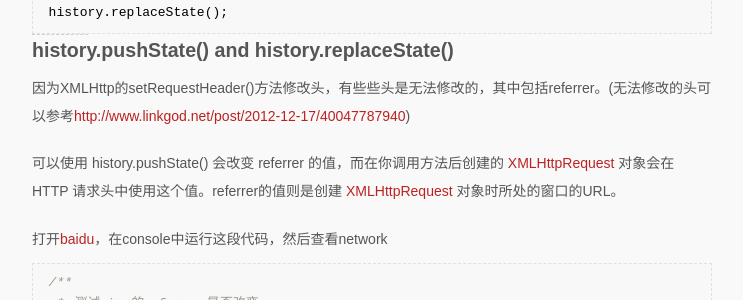
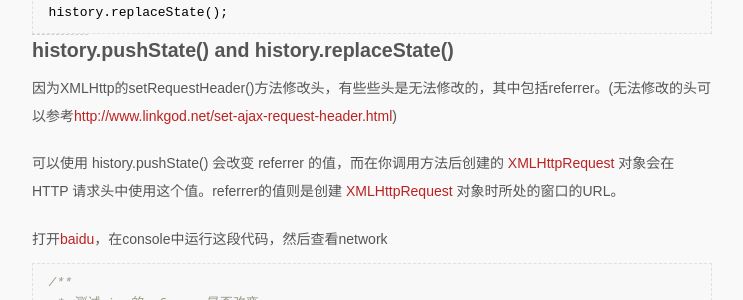
Before and after one commit to linkgod/linkgod.github.io, a Jekyll site: the page built from _posts/2013-04-23-html5-history-api.md, in a window 1280 px wide and 900 px high, scrolled down 390 px. Shown: the part 152-452 px from the top of the window, without its empty margins (268-1011 px from the left). Built offline with Jekyll 4.4.1, drawn with Linux system fonts in a browser that asks for light colours; some web fonts are replaced; Markdown is read by kramdown in place of the engine named in the settings; comment, search, counter and statistics services are not loaded; part of the change alters nothing that is shown.

Commit message:
Update 2013-04-23-html5-history-api.md

```diff
--- a/_posts/2013-04-23-html5-history-api.md
+++ b/_posts/2013-04-23-html5-history-api.md
@@ -28,7 +28,7 @@ history.replaceState();
 
 ## history.pushState() and history.replaceState()
 
-因为XMLHttp的setRequestHeader()方法修改头，有些些头是无法修改的，其中包括referrer。(无法修改的头可以参考[http://www.linkgod.net/post/2012-12-17/40047787940](http://www.linkgod.net/post/2012-12-17/40047787940))
+因为XMLHttp的setRequestHeader()方法修改头，有些些头是无法修改的，其中包括referrer。(无法修改的头可以参考[http://www.linkgod.net/set-ajax-request-header.html](http://www.linkgod.net/set-ajax-request-header.html))
 
 可以使用 history.pushState() 会改变 referrer 的值，而在你调用方法后创建的 [XMLHttpRequest](https://developer.mozilla.org/zh-CN/docs/DOM/XMLHttpRequest) 对象会在 HTTP 请求头中使用这个值。referrer的值则是创建 [XMLHttpRequest](https://developer.mozilla.org/zh-CN/docs/DOM/XMLHttpRequest) 对象时所处的窗口的URL。
 
```
